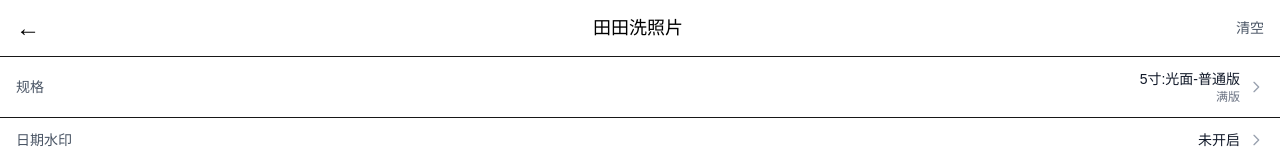
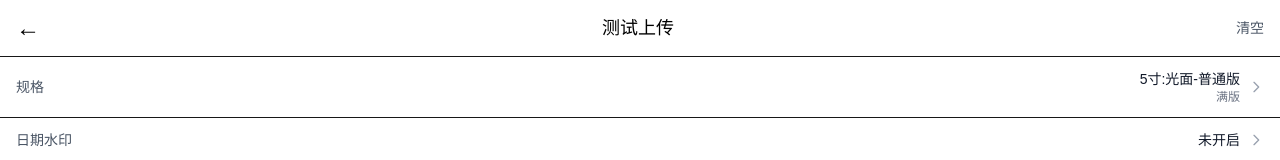
Before and after one commit to vencenty/new-photo-uploader, a Next.js app: page /upload/photo in a window 1280 px wide. Shown: the top 160 px of the page. Built offline with nearby package versions, Linux system fonts and the light colour scheme.

Commit message:
增加订单提交参数

```diff
--- a/app/upload/photo/components/PhotoEditor.tsx
+++ b/app/upload/photo/components/PhotoEditor.tsx
@@ -579,7 +579,7 @@ export function PhotoEditor({
                     >
                         ←
                     </button>
-                    <h1 className="text-lg font-medium text-black">一刻相册</h1>
+                    <h1 className="text-lg font-medium text-black">编辑</h1>
                     <button
                         className="bg-black text-white px-6 py-2 rounded-full text-sm font-medium"
                         onClick={handleSave}
--- a/app/upload/photo/page.tsx
+++ b/app/upload/photo/page.tsx
@@ -257,6 +257,18 @@ export default function PhotoPrintPage() {
                 shippingFee
             );
 
+            // 调试：输出本次提交的全部参数
+            console.log('[订单提交参数]', {
+                selectedSize,
+                selectedStyle,
+                currentAspectRatio,
+                watermarkConfig,
+                pricePerPhoto: PRICE_PER_PHOTO,
+                shippingFee,
+                photosCount: photos.length,
+                orderData,
+            });
+
             // 提交到服务器的进度回调
             const progressCallback: SubmitProgressCallback = (step, progress) => {
                 setUploadStep(step);
@@ -316,7 +328,7 @@ export default function PhotoPrintPage() {
                         >
                             ←
                         </button>
-                        <h1 className="text-lg font-medium text-black">田田洗照片</h1>
+                        <h1 className="text-lg font-medium text-black">测试上传</h1>
                         <button
                             className={`text-sm ${isUploadSubmitting ? 'text-gray-400 cursor-not-allowed' : 'text-gray-600'}`}
                             onClick={() => !isUploadSubmitting && handleClearAll()}
```
